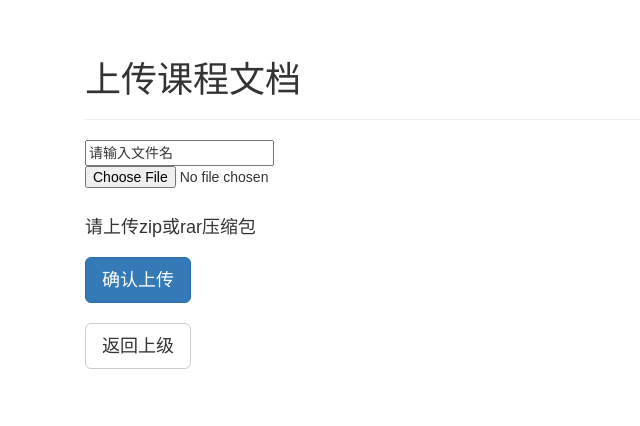
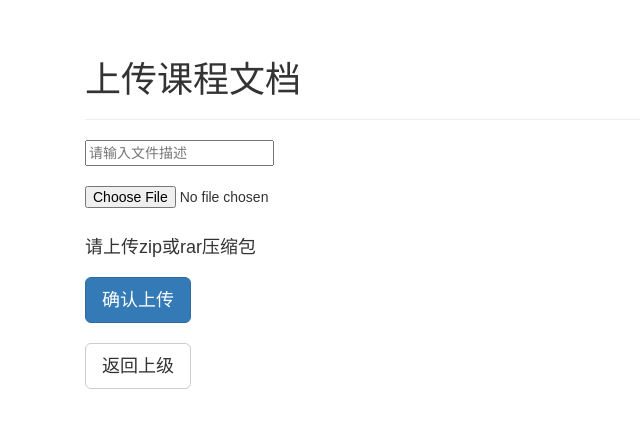
Before and after one commit to uncleduo/Flask-web-management-system, a Flask app: page /teacher/uploadFile in a window 1280 px wide. Shown: the part 52-478 px from the top of the page, without its empty margins (0-640 px from the left). Run offline with Flask 2, Linux system fonts and the light colour scheme; the visitor is signed in with stand-in values (Sample User, id 1); data comes from the database, SQL or seed files in the repository; some libraries are stand-ins or nearby versions.

Commit message:
修改了一个样式

```diff
--- a/ruanjiangongcheng/app/templates/uploadDoc.html
+++ b/ruanjiangongcheng/app/templates/uploadDoc.html
@@ -8,8 +8,9 @@
         <h1>上传课程文档</h1></div>
     <div>
         <form action="uploadFile" method="post" enctype="multipart/form-data">
-        <input type="text" name="info" value="请输入文件名" onfocus="this.value=''" onblur="if(this.value==''){this.value='请输入文件名'}" >
-        <input type="file" name="file" accept="application/zip,application/rar"/><br/>
+        <input type="text" name="info" placeholder="请输入文件描述">
+        <div style="height:20px"></div>
+            <input type="file" name="file" accept="application/zip,application/rar"/><br/>
             <h4>请上传zip或rar压缩包</h4>
         <input type="submit" value="确认上传" class="btn btn-primary btn-lg" style="margin:10px 30px 20px 0px;"/>
         </form>
--- a/ruanjiangongcheng/app/templates/uploadGroupDoc.html
+++ b/ruanjiangongcheng/app/templates/uploadGroupDoc.html
@@ -8,7 +8,7 @@
         <h1>上传小组文档</h1></div>
     <div>
         <form action="uploadGroupFile" method="post" enctype="multipart/form-data">
-        <input type="text" name="info" value="请输入文件名" onfocus="this.value=''" onblur="if(this.value==''){this.value='请输入文件名'}" >
+        <input type="text" name="info" placeholder="请输入文件描述">
         <input type="file" name="file" accept="application/zip,application/rar"/><br/>
             <h4>请上传zip或rar压缩包</h4>
         <input type="submit" value="确认上传" class="btn btn-primary btn-lg" style="margin:10px 30px 20px 0px;"/>
```
Also changed, not shown: 1 other file.
